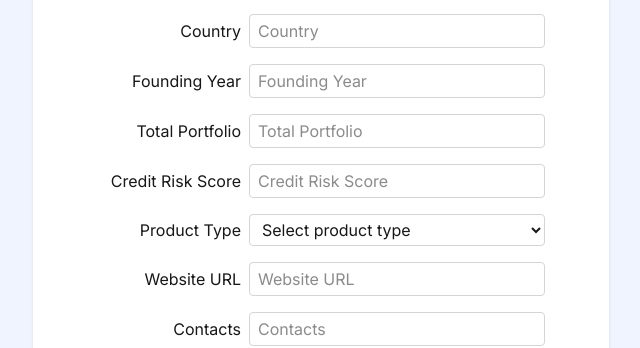
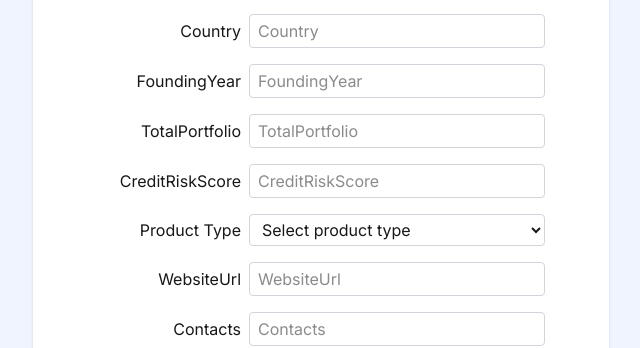
Before and after one commit to kizuyoko/loan-tokenization-dashboard, a Next.js app: page /profile in a window 1280 px wide. Shown: the part 277-625 px from the top of the page, without its empty margins (319-959 px from the left). Built offline with nearby package versions, Linux system fonts and the light colour scheme.

Commit message:
react-hook-form

```diff
--- a/package.json
+++ b/package.json
@@ -14,6 +14,7 @@
     "next-sitemap": "^4.2.3",
     "react": "19.1.0",
     "react-dom": "19.1.0",
+    "react-hook-form": "^7.63.0",
     "recharts": "^3.2.1"
   },
   "devDependencies": {
--- a/src/components/ProfileForm.tsx
+++ b/src/components/ProfileForm.tsx
@@ -1,13 +1,14 @@
 "use client";
 
-import { useState } from "react";
+import { useForm, Controller } from "react-hook-form";
 import { Profile } from "@/app/types/profile";
 import { Button } from "@/components/ui/Button";
 import { Input } from "@/components/ui/Input";
 import { Select } from "@/components/ui/Select";
 
 export const ProfileForm = () => {
-  const [profile, setProfile] = useState<Profile>({
+  const { control, handleSubmit, reset, formState: { isValid } } = useForm<Profile>({
+    defaultValues: {
       name: "",
       country: "",
       foundingYear: "",
@@ -16,11 +17,16 @@ export const ProfileForm = () => {
       productType: "",
       websiteUrl: "",
       contacts: "",
+    },
+    mode: "onBlur",
   });
 
-  const [touched, setTouched] = useState<{ [key: string]: boolean }>({});
+  const onSubmit = (data: Profile) => {
+    console.log(data);
+    reset();
+  };
 
-  const requiredFields: (keyof Profile)[] = [
+  const fields: (keyof Profile)[] = [
     "name",
     "country",
     "foundingYear",
@@ -31,67 +37,51 @@ export const ProfileForm = () => {
     "contacts",
   ];
 
-  const handleBlur = (e: React.FocusEvent<HTMLInputElement | HTMLSelectElement>) => {
-    setTouched((prev) => ({ ...prev, [e.target.name]: true }));
-  }
-
-  const handleChange = (e: React.ChangeEvent<HTMLInputElement | HTMLSelectElement>) => {
-    const { name, value } = e.target;
-    setProfile((prev: Profile) => ({ ...prev, [name]: value }));
-    console.log(`Changed ${name} to ${value}`);
-  }
-  const handleSubmit = (e: React.FormEvent) => {
-    e.preventDefault();
-    console.log({...profile});
-    handleReset();
-  }
-
-  const handleReset = () => {
-    setProfile(Object.fromEntries(Object.keys(profile).map((k) => [k, ""])) as Profile);
-    setTouched({});
-  };
-
-  const isValid = requiredFields.every((field) => profile[field].trim() !== "");
-
-  const getError = (field: keyof Profile) => {
-    if (!touched[field]) return "";
-    if (requiredFields.includes(field) && profile[field].trim() === "") {
-      return field === "productType" ? "Select a product type" : `${field} is required`;
-    }
-    return "";
-  };
-
-  const getSuccess = (field: keyof Profile) => {
-    return touched[field] && profile[field].trim() !== "" && getError(field) === "";
-  };
-
   return (
-    <form onSubmit={handleSubmit} className="flex flex-col w-full max-w-md gap-4">
-      <Input name="name" label="Name" value={profile.name} onChange={handleChange} onBlur={handleBlur} hasError={!!getError("name")} success={getSuccess("name")} />
-      <Input name="country" label="Country" value={profile.country} onChange={handleChange} onBlur={handleBlur} hasError={!!getError("country")} success={getSuccess("country")} />
-      <Input name="foundingYear" label="Founding Year" value={profile.foundingYear} onChange={handleChange} onBlur={handleBlur} hasError={!!getError("foundingYear")} success={getSuccess("foundingYear")} />
-      <Input name="totalPortfolio" label="Total Portfolio" value={profile.totalPortfolio} onChange={handleChange} onBlur={handleBlur} hasError={!!getError("totalPortfolio")} success={getSuccess("totalPortfolio")} />
-      <Input name="creditRiskScore" label="Credit Risk Score" value={profile.creditRiskScore} onChange={handleChange} onBlur={handleBlur} hasError={!!getError("creditRiskScore")} success={getSuccess("creditRiskScore")} />
+    <form onSubmit={handleSubmit(onSubmit)} className="flex flex-col w-full max-w-md gap-4">
+      {fields.map((field) =>
+        field === "productType" ? (
+          <Controller
+            key={field}
+            name={field}
+            control={control}
+            rules={{ required: "Select a product type" }}
+            render={({ field: f, fieldState }) => (
               <Select
-        name="productType"
+                {...f}
                 label="Product Type"
-        onChange={handleChange}
-        onBlur={handleBlur}
-        value={profile.productType}
-        hasError={!!getError("productType")}
-        success={getSuccess("productType")}
                 options={[
                   { value: "", label: "Select product type" },
                   { value: "Mortgage", label: "Mortgage" },
                   { value: "Private", label: "Private" },
                   { value: "Business", label: "Business" },
                 ]}
+                hasError={fieldState.isTouched && !!fieldState.error}
+                success={fieldState.isDirty && !fieldState.error}
               />
-      <Input name="websiteUrl" label="Website URL" value={profile.websiteUrl} onChange={handleChange} onBlur={handleBlur} hasError={!!getError("websiteUrl")} success={getSuccess("websiteUrl")} />
-      <Input name="contacts" label="Contacts" value={profile.contacts} onChange={handleChange} onBlur={handleBlur} hasError={!!getError("contacts")} success={getSuccess("contacts")} />
+            )}
+          />
+        ) : (
+          <Controller
+            key={field}
+            name={field}
+            control={control}
+            rules={{ required: `${field} is required` }}
+            render={({ field: f, fieldState }) => (
+              <Input
+                {...f}
+                placeholder={field.charAt(0).toUpperCase() + field.slice(1)}
+                hasError={!!fieldState.error}
+                success={fieldState.isDirty && !fieldState.error}
+              />
+            )}
+          />
+        )
+      )}
       <div className="flex justify-end gap-2">
-        <Button type="reset" onClick={handleReset}>Clear</Button>
-        <Button type="submit" className="btn-primary" disabled={!isValid}>Create Profile</Button></div>
+        <Button type="reset" onClick={() => reset()}>Clear</Button>
+        <Button type="submit" className="btn-primary" disabled={!isValid}>Create Profile</Button>
+      </div>
     </form>
   );
 };
```
Also changed, not shown: 1 other file (tests, documents, lock files or other folders). Lines whose indentation alone changed are shown as unchanged.
